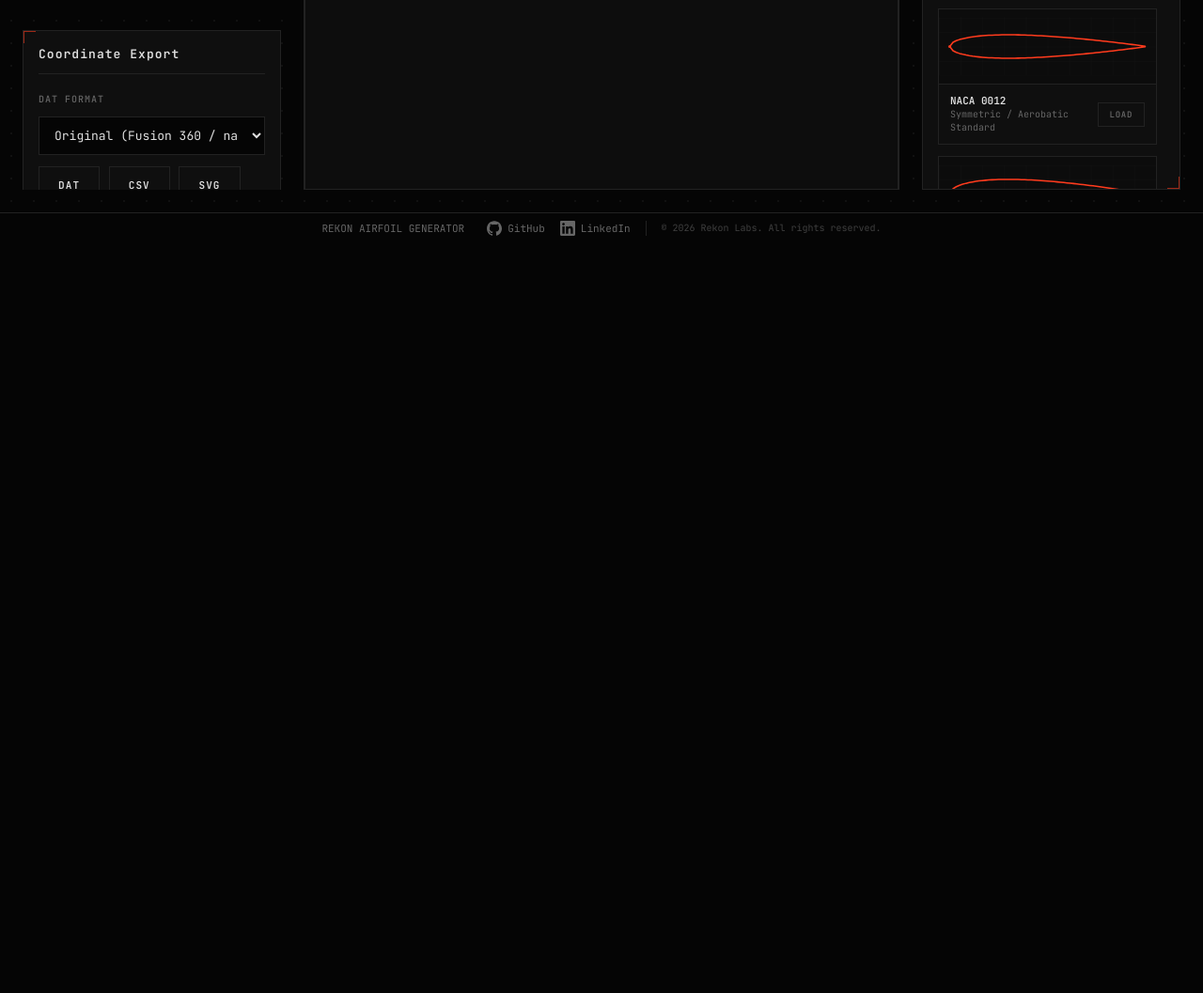
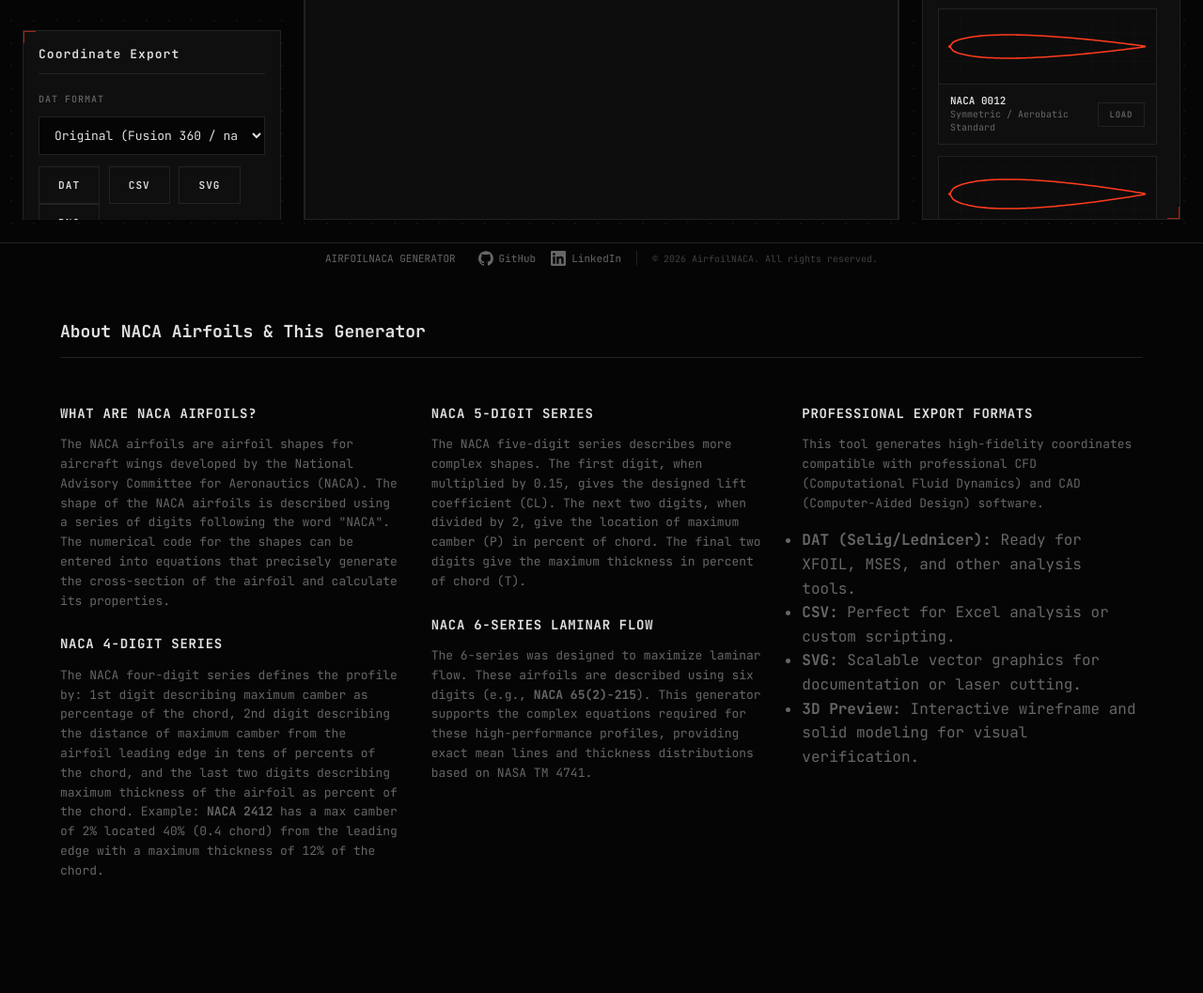
Before and after one commit to chiragvx/rekon-airfoil-generator, a website: page index.html in a window 1280 px wide. Shown: the part 542-1599 px from the top of the page at 94% size. Before the commit the page ends 800 px from the top, so only its background shows below. Drawn offline with nearby package versions, Linux system fonts and the light colour scheme.

Commit message:
v1.0
seo optimized

```diff
--- a/index.html
+++ b/index.html
@@ -4,31 +4,33 @@
 <head>
   <meta charset="UTF-8">
   <meta name="viewport" content="width=device-width, initial-scale=1.0">
-  <title>NACA airfoil generator</title>
+  <title>NACA Airfoil Generator | 4-Digit, 5-Digit & 6-Series | airfoilnaca.xyz</title>
   <meta name="description"
-    content="Generate accurate NACA 4-digit, 5-digit, and 6-series airfoils. interactive 3D visualization, high-fidelity coordinate export (DAT, CSV, SVG) for CFD and CAD.">
+    content="Free online NACA airfoil generator. Create accurate 4-digit, 5-digit, and 6-series NACA airfoils with interactive 3D visualization. Export coordinates in DAT, CSV, and SVG formats for CFD and CAD applications.">
   <meta name="keywords"
-    content="NACA airfoil generator, airfoil coordinates, 65(2)-215, aerodynamic profiling, 3D airfoil visualizer, Rekon Labs, CFD coordinates">
-  <meta name="author" content="Rekon Labs">
+    content="NACA airfoil generator, NACA 4-digit, NACA 5-digit, NACA 6-series, airfoil coordinates, 2412, 4412, 0012, 23012, 65-215, aerodynamic design, 3D airfoil, DAT export, CSV export, SVG export, wing design tool, aerospace engineering">
+  <meta name="author" content="AirfoilNACA">
 
   <!-- Open Graph / Facebook -->
   <meta property="og:type" content="website">
-  <meta property="og:title" content="NACA airfoil generator">
+  <meta property="og:url" content="https://airfoilnaca.xyz">
+  <meta property="og:title" content="NACA Airfoil Generator - Professional Aerodynamic Design Tool">
   <meta property="og:description"
-    content="Professional-grade NACA airfoil generation with interactive 3D modeling and high-fidelity coordinate exporting. Support for complex 6-series profiles.">
-  <meta property="og:image" content="assets/logo.png">
+    content="Generate, visualize, and export high-fidelity NACA airfoil coordinates. Support for 4-digit, 5-digit, and complex 6-series profiles with 3D preview.">
+  <meta property="og:image" content="https://airfoilnaca.xyz/assets/og-image.png">
 
   <!-- Twitter -->
   <meta property="twitter:card" content="summary_large_image">
-  <meta property="twitter:title" content="NACA airfoil generator">
+  <meta property="twitter:url" content="https://airfoilnaca.xyz">
+  <meta property="twitter:title" content="NACA Airfoil Generator | 4-Digit, 5-Digit & 6-Series">
   <meta property="twitter:description"
-    content="Generate and visualize accurate NACA airfoils in 3D. Export high-fidelity DAT/CSV coordinates for aerospace engineering.">
-  <meta property="twitter:image" content="assets/logo.png">
+    content="The definitive tool for aerospace engineers and hobbyists to generate and export accurate NACA airfoil coordinates.">
+  <meta property="twitter:image" content="https://airfoilnaca.xyz/assets/og-image.png">
 
   <!-- Additional SEO Tags -->
   <meta name="robots" content="index, follow">
   <meta name="googlebot" content="index, follow">
-  <link rel="canonical" href="https://rekonlabs.com/naca-generator">
+  <link rel="canonical" href="https://airfoilnaca.xyz">
   <meta name="theme-color" content="#000000">
 
   <!-- Structured Data -->
@@ -41,9 +43,9 @@
     "applicationCategory": "UtilitiesApplication",
     "operatingSystem": "Web Browser",
     "author": {
-      "@type": "Organization",
-      "name": "Rekon Labs",
-      "url": "https://rekonlabs.com"
+      "@type": "Person",
+      "name": "AirfoilNACA Team",
+      "url": "https://airfoilnaca.xyz"
     },
     "offers": {
       "@type": "Offer",
@@ -99,11 +101,12 @@
       font-family: 'JetBrains Mono', monospace;
       background: var(--bg);
       color: var(--text);
-      height: 100vh;
+      min-height: 100vh;
       width: 100vw;
       display: flex;
       flex-direction: column;
-      overflow: hidden;
+      overflow-x: hidden;
+      overflow-y: auto;
       padding: 0;
       margin: 0;
     }
@@ -173,12 +176,20 @@
     }
 
     h1 {
-      display: none;
+      position: absolute;
+      width: 1px;
+      height: 1px;
+      padding: 0;
+      margin: -1px;
+      overflow: hidden;
+      clip: rect(0, 0, 0, 0);
+      white-space: nowrap;
+      border: 0;
     }
 
     .main-layout {
       position: relative;
-      flex: 1;
+      height: calc(100vh - 56px);
       display: grid;
       grid-template-columns: 320px 1fr 340px;
       gap: 0;
@@ -790,13 +801,14 @@
     .site-footer {
       flex-shrink: 0;
       width: 100%;
-      height: 32px;
+      height: auto;
+      min-height: 32px;
       display: flex;
       align-items: center;
       justify-content: center;
       background: var(--bg);
       border-top: 1px solid var(--border);
-      padding: 0 24px;
+      padding: 8px 24px;
       z-index: 100;
     }
 
@@ -1001,6 +1013,42 @@
         order: 3;
       }
     }
+
+    /* ---- SEO CONTENT SECTION ---- */
+    .seo-info-section {
+      max-width: 1200px;
+      margin: 48px auto;
+      padding: 0 24px 64px;
+      color: var(--muted);
+      line-height: 1.6;
+    }
+
+    .seo-info-section h2 {
+      font-size: 18px;
+      color: var(--text);
+      margin-bottom: 24px;
+      border-bottom: 1px solid var(--border);
+      padding-bottom: 12px;
+    }
+
+    .seo-info-section h3 {
+      font-size: 14px;
+      color: var(--text);
+      margin: 24px 0 12px;
+      text-transform: uppercase;
+      letter-spacing: 0.05em;
+    }
+
+    .seo-info-section p {
+      font-size: 13px;
+      margin-bottom: 16px;
+    }
+
+    .seo-grid {
+      display: grid;
+      grid-template-columns: repeat(auto-fit, minmax(300px, 1fr));
+      gap: 32px;
+    }
   </style>
 </head>
 
@@ -1009,7 +1057,7 @@
 <body>
   <header class="page-header">
     <div style="display: flex; align-items: center; height: 100%;">
-      <img src="assets/dark.svg" alt="" class="logo" id="navLogo">
+      <img src="assets/dark.svg" alt="NACA Airfoil Generator Logo" class="logo" id="navLogo">
       <nav class="nav-tabs">
         <a class="nav-tab active">Airfoil generator</a>
         <!-- Add more tabs here if needed later -->
@@ -1037,8 +1085,9 @@
     <aside class="left-section">
       <div class="panel" style="margin-bottom: 24px;">
         <h2>Airfoil Configuration</h2>
+        <h1 style="display: none;">Free Online NACA Airfoil Generator - 4, 5, and 6-Series Coordinates</h1>
         <div style="font-size: 0.6rem; color: var(--muted); margin-top: -12px; margin-bottom: 16px; line-height: 1.4;">
-          Define geometric parameters for profile generation</div>
+          Define geometric parameters for professional-grade profile generation</div>
 
         <div class="series-tabs">
           <button type="button" data-series="4" class="active">4-digit</button>
@@ -1766,7 +1815,7 @@
   <footer class="site-footer">
     <div class="footer-content">
       <div class="footer-brand">
-        <p class="footer-text">REKON AIRFOIL GENERATOR</p>
+        <p class="footer-text">AIRFOILNACA GENERATOR</p>
       </div>
       <div class="footer-links">
         <a href="https://github.com/chiragvx/rekon-airfoil-generator" target="_blank" rel="noopener noreferrer"
@@ -1786,10 +1835,61 @@
           <span>LinkedIn</span>
         </a>
         <div class="footer-divider"></div>
-        <span class="footer-copyright">© 2026 Rekon Labs. All rights reserved.</span>
+        <span class="footer-copyright">© 2026 AirfoilNACA. All rights reserved.</span>
       </div>
     </div>
   </footer>
+
+  <section class="seo-info-section">
+    <h2>About NACA Airfoils & This Generator</h2>
+    <div class="seo-grid">
+      <div>
+        <h3>What are NACA Airfoils?</h3>
+        <p>
+          The NACA airfoils are airfoil shapes for aircraft wings developed by the National Advisory Committee for
+          Aeronautics (NACA). The shape of the NACA airfoils is described using a series of digits following the word
+          "NACA". The numerical code for the shapes can be entered into equations that precisely generate the
+          cross-section of the airfoil and calculate its properties.
+        </p>
+        <h3>NACA 4-Digit Series</h3>
+        <p>
+          The NACA four-digit series defines the profile by: 1st digit describing maximum camber as percentage of the
+          chord, 2nd digit describing the distance of maximum camber from the airfoil leading edge in tens of percents
+          of the chord, and the last two digits describing maximum thickness of the airfoil as percent of the chord.
+          Example: <strong>NACA 2412</strong> has a max camber of 2% located 40% (0.4 chord) from the leading edge with
+          a maximum thickness of 12% of the chord.
+        </p>
+      </div>
+      <div>
+        <h3>NACA 5-Digit Series</h3>
+        <p>
+          The NACA five-digit series describes more complex shapes. The first digit, when multiplied by 0.15, gives the
+          designed lift coefficient (CL). The next two digits, when divided by 2, give the location of maximum camber
+          (P) in percent of chord. The final two digits give the maximum thickness in percent of chord (T).
+        </p>
+        <h3>NACA 6-Series Laminar Flow</h3>
+        <p>
+          The 6-series was designed to maximize laminar flow. These airfoils are described using six digits (e.g.,
+          <strong>NACA 65(2)-215</strong>). This generator supports the complex equations required for these
+          high-performance
+          profiles, providing exact mean lines and thickness distributions based on NASA TM 4741.
+        </p>
+      </div>
+      <div>
+        <h3>Professional Export Formats</h3>
+        <p>
+          This tool generates high-fidelity coordinates compatible with professional CFD (Computational Fluid Dynamics)
+          and CAD (Computer-Aided Design) software.
+        </p>
+        <ul>
+          <li><strong>DAT (Selig/Lednicer):</strong> Ready for XFOIL, MSES, and other analysis tools.</li>
+          <li><strong>CSV:</strong> Perfect for Excel analysis or custom scripting.</li>
+          <li><strong>SVG:</strong> Scalable vector graphics for documentation or laser cutting.</li>
+          <li><strong>3D Preview:</strong> Interactive wireframe and solid modeling for visual verification.</li>
+        </ul>
+      </div>
+    </div>
+  </section>
 
   <svg id="svgExport" xmlns="http://www.w3.org/2000/svg"></svg>
 
--- a/robots.txt
+++ b/robots.txt
@@ -1,5 +1,5 @@
 User-agent: *
 Allow: /
 
-# Canonical URL
-Sitemap: https://your-domain.vercel.app/sitemap.xml
+# Sitemap
+Sitemap: https://airfoilnaca.xyz/sitemap.xml
```
Also changed, not shown: sitemap.xml (added, +9 -0 lines), 1 other file.
